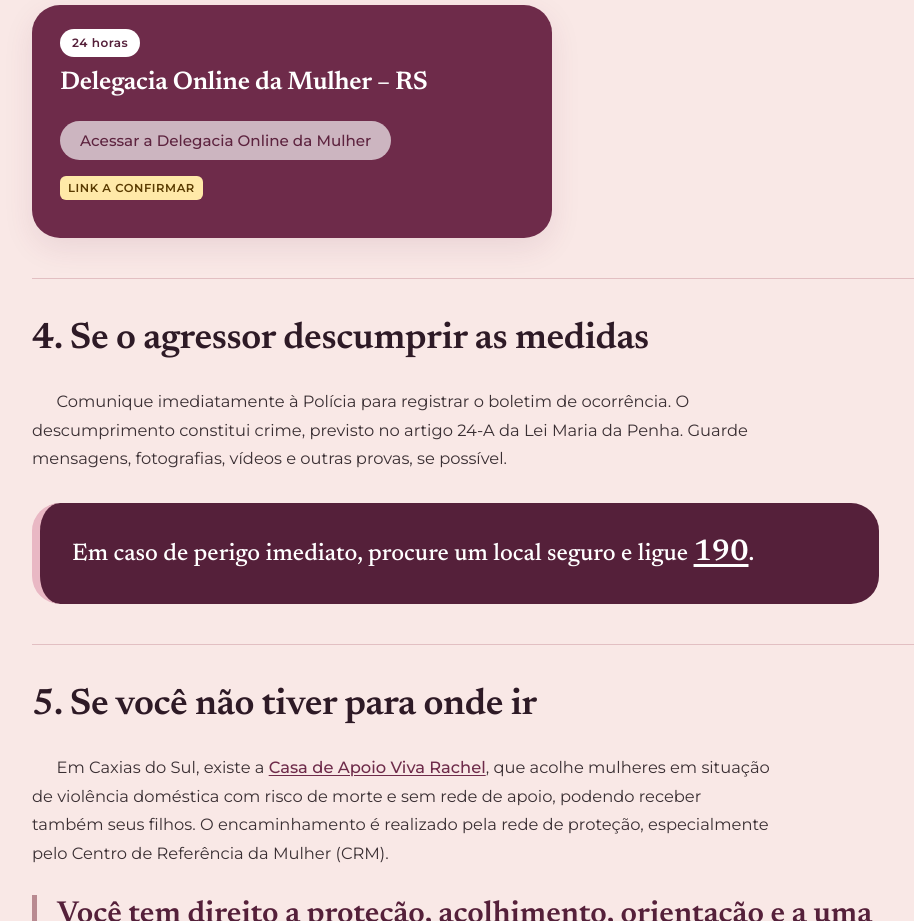
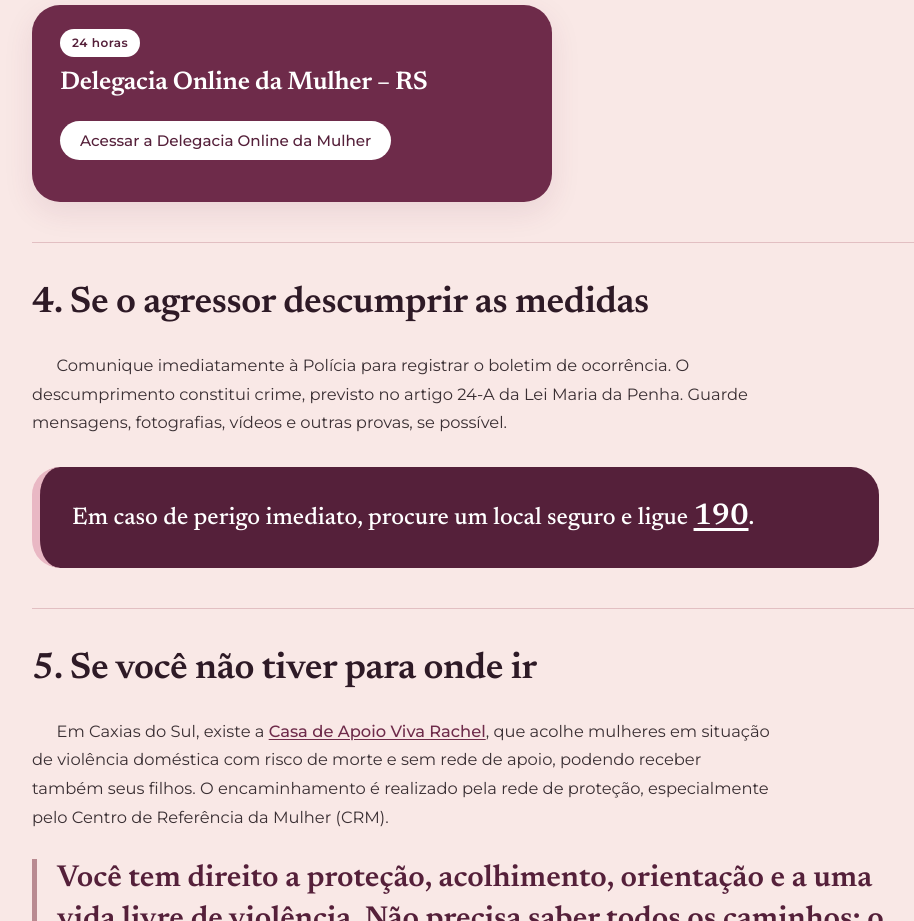
Before and after one commit to Diogo-Dg7/RedeProtWoman, a plain HTML site: page pages/por-onde-comecar.html in a window 1280 px wide. Shown: the part 1680-2601 px from the top of the page, without its empty margins (8-922 px from the left). Drawn offline with Linux system fonts and the light colour scheme.

Commit message:
Ativa o link da Delegacia Online da Mulher em 'Por onde começar?'
- Botão aponta para o endereço oficial da Polícia Civil do RS (delegaciaonline.rs.gov.br/dol/delegaciadamulher)
- Remove o marcador 'LINK A CONFIRMAR' e o comentário TODO
- README sem dados pendentes

Co-Authored-By: Claude Opus 5.5 <noreply@anthropic.com>

```diff
--- a/pages/por-onde-comecar.html
+++ b/pages/por-onde-comecar.html
@@ -72,11 +72,8 @@
         <article class="feature feature--compact" id="delegacia-online" aria-labelledby="t-dom">
           <span class="seal seal--light">24 horas</span>
           <h3 id="t-dom">Delegacia Online da Mulher – RS</h3>
-          <!-- TODO: quando o link oficial for confirmado, trocar o <span> abaixo por:
-               <a class="btn btn--light" href="URL-OFICIAL" target="_blank" rel="noopener">Acessar a Delegacia Online da Mulher</a> e remover o marcador. -->
           <p class="feature-action">
-            <span class="btn btn--light is-disabled" role="link" aria-disabled="true">Acessar a Delegacia Online da Mulher</span>
-            <mark class="tbc">LINK A CONFIRMAR</mark>
+            <a class="btn btn--light" href="https://www.delegaciaonline.rs.gov.br/dol/delegaciadamulher" target="_blank" rel="noopener">Acessar a Delegacia Online da Mulher</a>
           </p>
         </article>
       </section>
```
Also changed, not shown: 1 other file.
